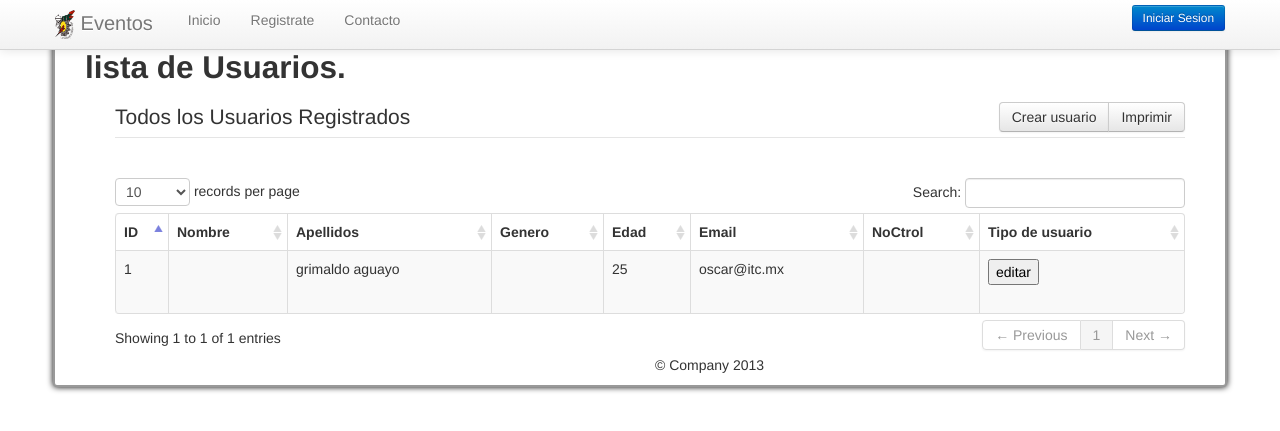
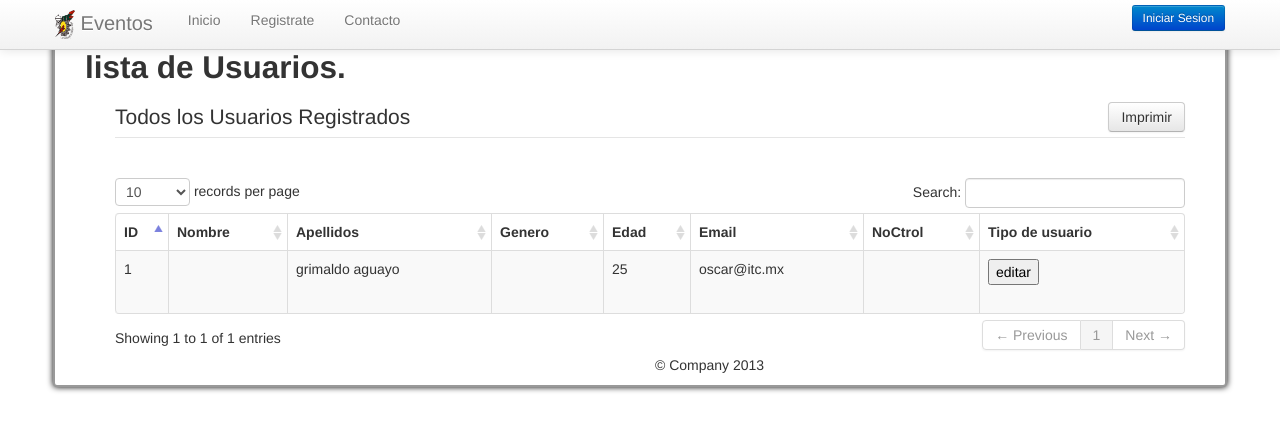
Before and after one commit to ozkar619/eventos, a PHP site: page /php/aplication/views/superadmin/usuariossuperadmin.php in a window 1280 px wide. Shown: the top 431 px of the page. Run offline with PHP 8.4, Linux system fonts and the light colour scheme; data comes from the database, SQL or seed files in the repository; a stand-in replaces the project's code that opens the database connection.

Commit message:
Actualizacion SuperAdmin

```diff
--- a/aplication/views/superadmin/usuariossuperadmin.php
+++ b/aplication/views/superadmin/usuariossuperadmin.php
@@ -27,8 +27,7 @@ include("../layouts/header.php");
         <table class="table table-striped table-bordered" id="example">
             <legend>Todos los Usuarios Registrados
                 <div class="btn-group pull-right">
-                    <button class="btn">Crear usuario</button>
-                    <button class="btn">Imprimir</button>
+                    <button class="btn" onclick="window.print()">Imprimir</button>
                 </div>
             </legend><br/>
 
```
